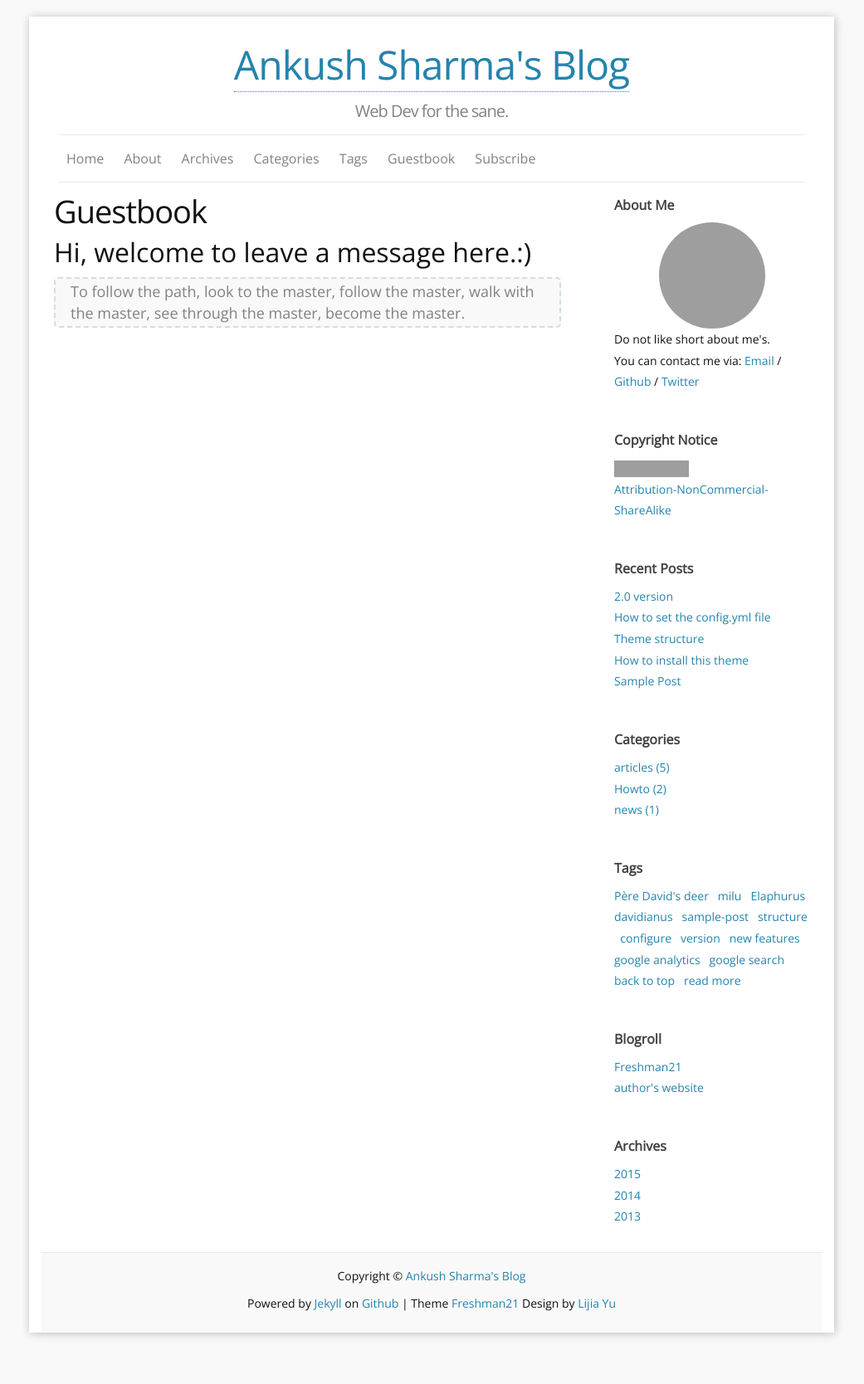
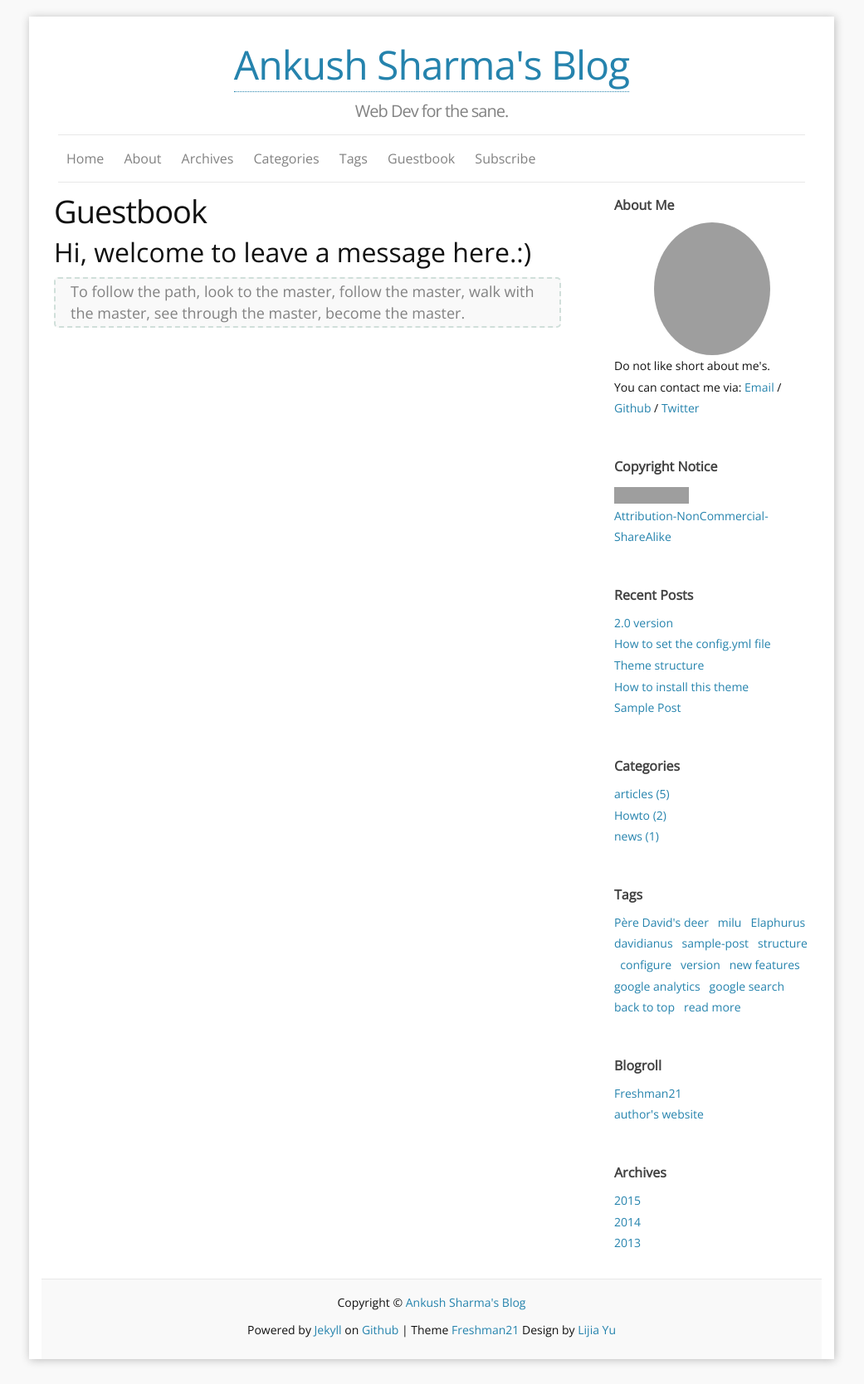
Before and after one commit to Ankush1992/Ankush1992.github.io, a Jekyll site: the page built from f_guestbook.md, in a window 1280 px wide. Shown: the whole page at 83% size, without its empty margins (120-1161 px from the left). Built offline with Jekyll 4.4.1, drawn with Linux system fonts in a browser that asks for light colours; comment, search, counter and statistics services are not loaded; before the commit the page ends 1636 px from its top, so only the background shows below that; grey boxes are pictures that could not be loaded.

Commit message:
Update _layout.scss

```diff
--- a/_sass/_layout.scss
+++ b/_sass/_layout.scss
@@ -297,8 +297,8 @@ time{
 
 .about{
   img {
-    height: 128px;
-    width: 128px;
+    height: 160px;
+    width: 140px;
     border-radius:50%;
     margin: 0 auto;
     display: block;
```
